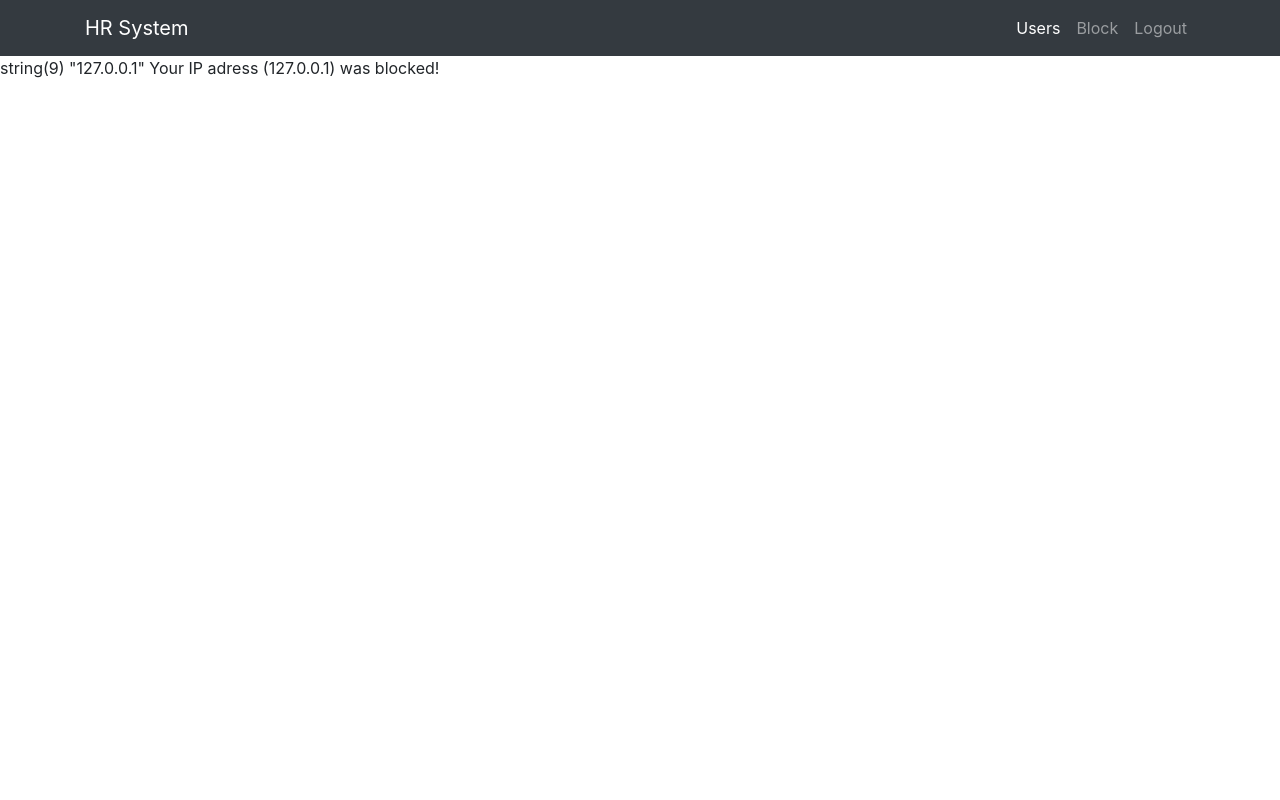
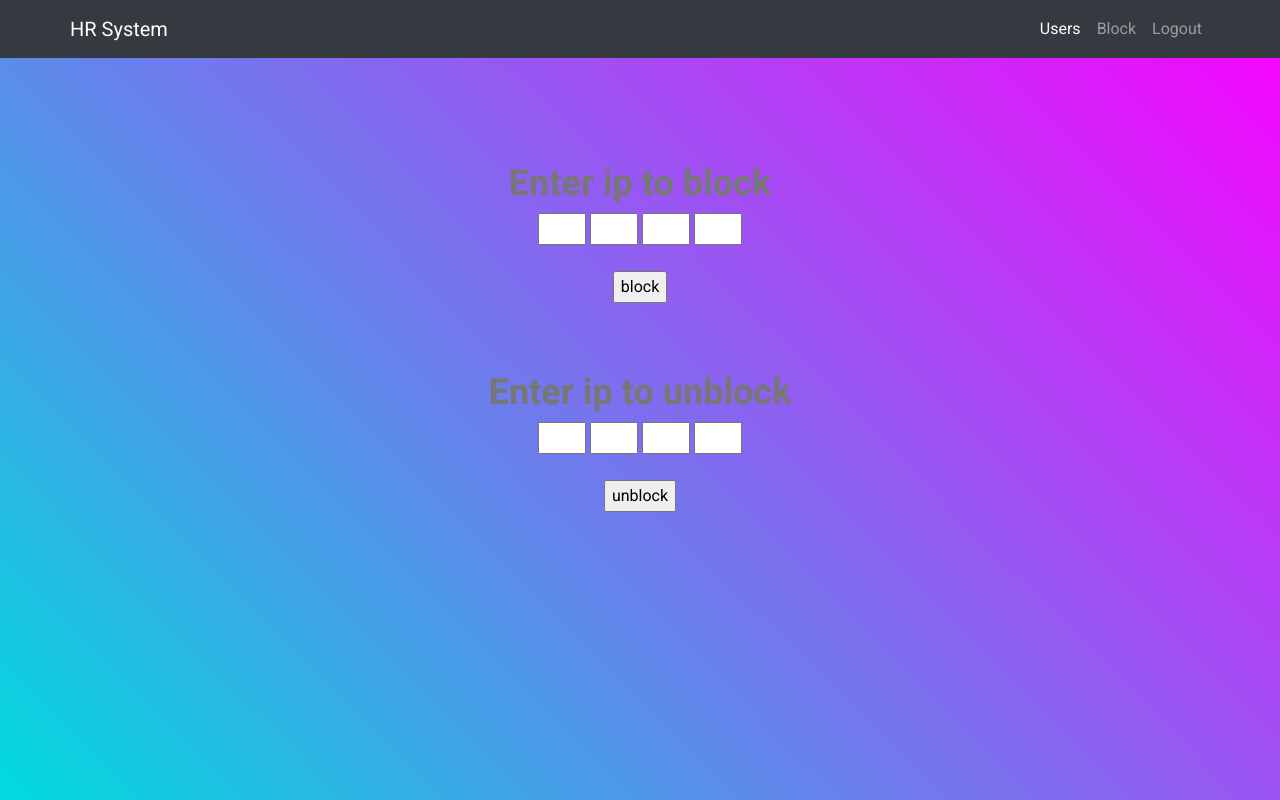
Before and after one commit to AbanoubMagdyAdly/PHP-TinyHR-System, a PHP site: page /index.php?page=block in a window 1280 px wide. Run offline with PHP 8.4, Linux system fonts and the light colour scheme; the visitor is signed in with stand-in values (Sample User, id 1); tables that the repository leaves empty or names only in its code hold one stand-in row (values such as "Sample post").

Commit message:
Add block ips & class check

```diff
--- /dev/null
+++ b/Model/check.php
@@ -0,0 +1,14 @@
+<?php
+class check{
+    public function check_block($ip)
+    {
+        $blockdb=new BlockDB("blockips");
+        $blockdb->connect();
+        $blockips=$blockdb->get_blocked_ips();
+
+        return in_array($ip,$blockips);
+
+    }
+}
+
+?>
--- a/Views/admin/block.php
+++ b/Views/admin/block.php
@@ -1,38 +1,81 @@
 <?php
-function getRealIpAddr()
+
+function block($ip)
 {
-    if (!empty($_SERVER['HTTP_CLIENT_IP']))   //check ip from share internet
-    {
-      $ip=$_SERVER['HTTP_CLIENT_IP'];
-    }
-    elseif (!empty($_SERVER['HTTP_X_FORWARDED_FOR']))   //to check ip is pass from proxy
-    {
-      $ip=$_SERVER['HTTP_X_FORWARDED_FOR'];
-    }
-    else
-    {
-      $ip=$_SERVER['REMOTE_ADDR'];
-    }
-    return $ip;
+  $blockdb=new BlockDB("blockips");
+  $blockdb->connect();
+  $blockdb->insert_ip($ip);
+
 }
-if ( !file_exists('blocked_ips.txt') ) {
- $deny_ips = array(
-  '127.0.0.1',
-  '192.168.1.1',
-  '83.76.27.9',
-  '192.168.1.163'
- );
-} else {
- $deny_ips = file('blocked_ips.txt');
+function unblock($ip)
+{
+  $blockdb=new BlockDB("blockips");
+  $blockdb->connect();
+  $blockdb->delete_ip($ip);
 }
-// read user ip adress:
-$ip ="127.0.0.1";
-var_dump(getRealIpAddr());
+if(isset($_POST["submit"])){
+if($_POST["submit"]=="block")
+{
+  $ip= $_POST["block1"].".".$_POST["block2"].".".$_POST["block3"].".".$_POST["block4"];
+  block($ip);
+}
+else{
+  $ip= $_POST["unblock1"].".".$_POST["unblock2"].".".$_POST["unblock3"].".".$_POST["unblock4"];
+  unblock($ip);
+}
+}
+?>
+<!DOCTYPE html>
+<html lang="en">
 
-// search current IP in $deny_ips array
-if ( (array_search($ip, $deny_ips))!== FALSE ) {
- // address is blocked:
- echo 'Your IP adress ('.$ip.') was blocked!';
-}
+<head>
+<title>block</title>
+<link href="https://fonts.googleapis.com/css?family=Poppins" rel="stylesheet" />
+    <link href="views/admin/css/main.css" rel="stylesheet" />
+    <link rel="stylesheet" href="views/admin/css/style.css">
+    <link rel="stylesheet" href="views/admin/css/bootstrap.css">
+    <!-- <link rel="stylesheet" href="vendors/linericon/style.css"> -->
+    <link rel="stylesheet" href="css/font-awesome.min.css">
+    <!-- <link rel="stylesheet" href="vendors/owl-carousel/owl.carousel.min.css">
+    <link rel="stylesheet" href="vendors/lightbox/simpleLightbox.css">
+    <link rel="stylesheet" href="vendors/nice-select/css/nice-select.css">
+    <link rel="stylesheet" href="vendors/animate-css/animate.css">
+    <link rel="stylesheet" href="vendors/popup/magnific-popup.css">
+    <link rel="stylesheet" href="vendors/flaticon/flaticon.css"> -->
+    <!-- main css -->
+    <link rel="stylesheet" href="views/admin/css/style1.css">
+    <link rel="stylesheet" href="views/admin/css/responsive.css">
+    <!--===============================================================================================-->
+</head>
 
-?>
+<body>
+<br>
+<br><br>
+<br>
+<center>
+<h1> Enter ip to block </h1>
+<form method="post" action="#">
+<input type="text" name="block1"size="3"maxlength = "3">
+<input type="text" name="block2"size="3"maxlength = "3">
+<input type="text" name="block3"size="3"maxlength = "3">
+<input type="text" name="block4"size="3"maxlength = "3">
+<br>
+<br>
+<input type ="submit" name="submit" value="block">
+</form>
+<br>
+<br>
+<h1> Enter ip to unblock </h1>
+<form method="post" action="#">
+<input type="text" name="unblock1"size="3"maxlength = "3">
+<input type="text" name="unblock2"size="3"maxlength = "3">
+<input type="text" name="unblock3"size="3"maxlength = "3">
+<input type="text" name="unblock4"size="3"maxlength = "3">
+<br>
+<br>
+<input type ="submit" name="submit" value="unblock">
+</form>
+</center>
+</body>
+
+</html>
--- a/Views/public/signup.php
+++ b/Views/public/signup.php
@@ -25,7 +25,7 @@ if (isset($_POST["uname"]) && isset($_POST["password"]) && isset($_POST["email"]
 	$upload->errors["form"] = "Please complete the form !!";
 }
 if (isset($upload->errors) && empty($upload->errors)) {
-	header('Refresh: 0; URL=');
+	header('Refresh: 0; URL=?page=login');
 }
 
 $fullname = isset($_POST['fullname']) ? $_POST['fullname'] : "";
--- a/index.php
+++ b/index.php
@@ -5,6 +5,11 @@ define("_ALLOW_ACCESS", 1);
 ini_set('session.cookie_lifetime', 60 * 60 * 24 * 200);
 session_start();
 session_regenerate_id();
+$check=new check();
+if($check->check_block($_SERVER["REMOTE_ADDR"])){
+   require_once("views/public/403.php");
+   exit();
+}
 
 //********************************************//
 $user =new userpages();
```
Also changed, not shown: Model/BlockDB.php (added, +82 -0 lines), Files/Photos/       admin.jpg (added), Files/Photos/adminsjbakcc.jpg (added), 2 other files.
